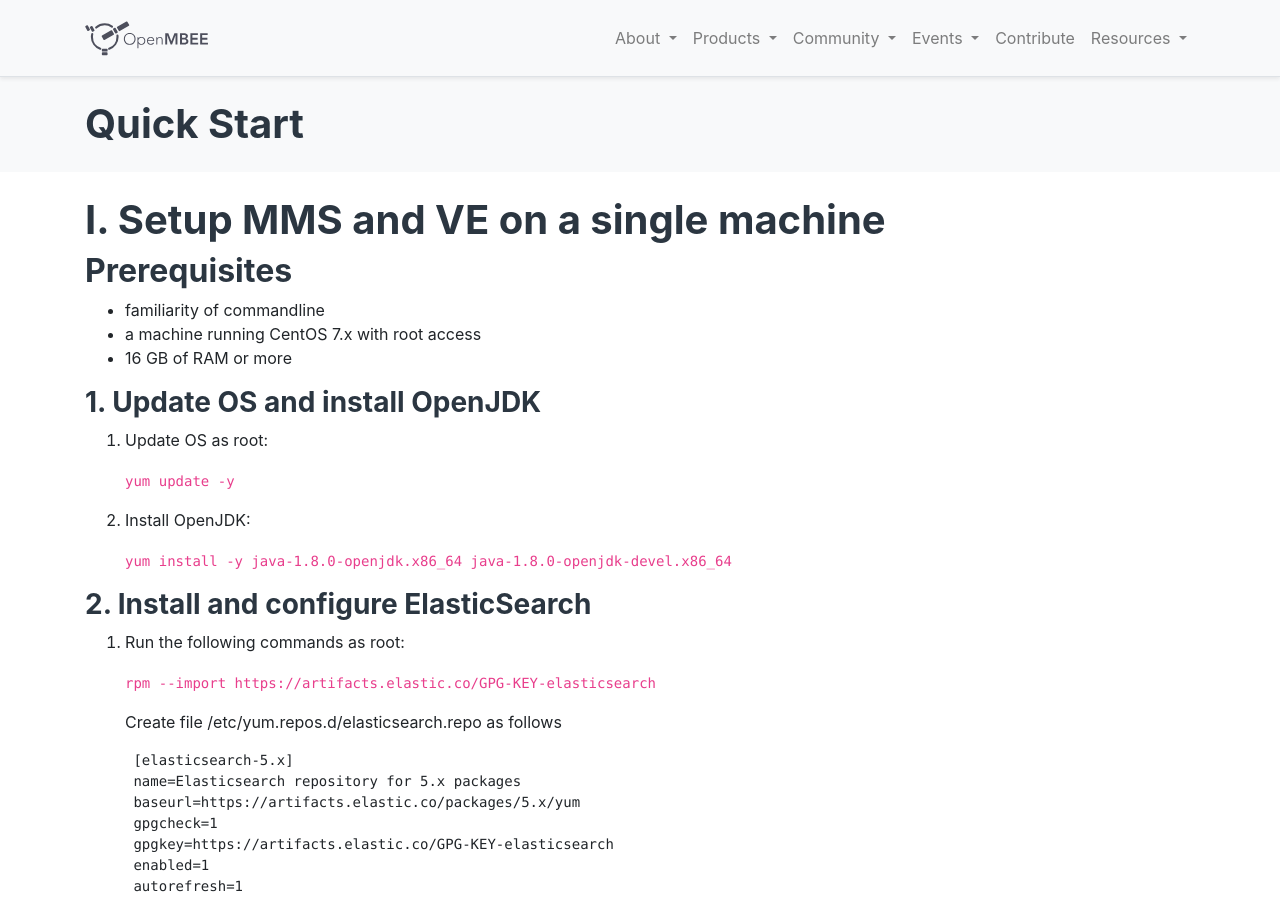
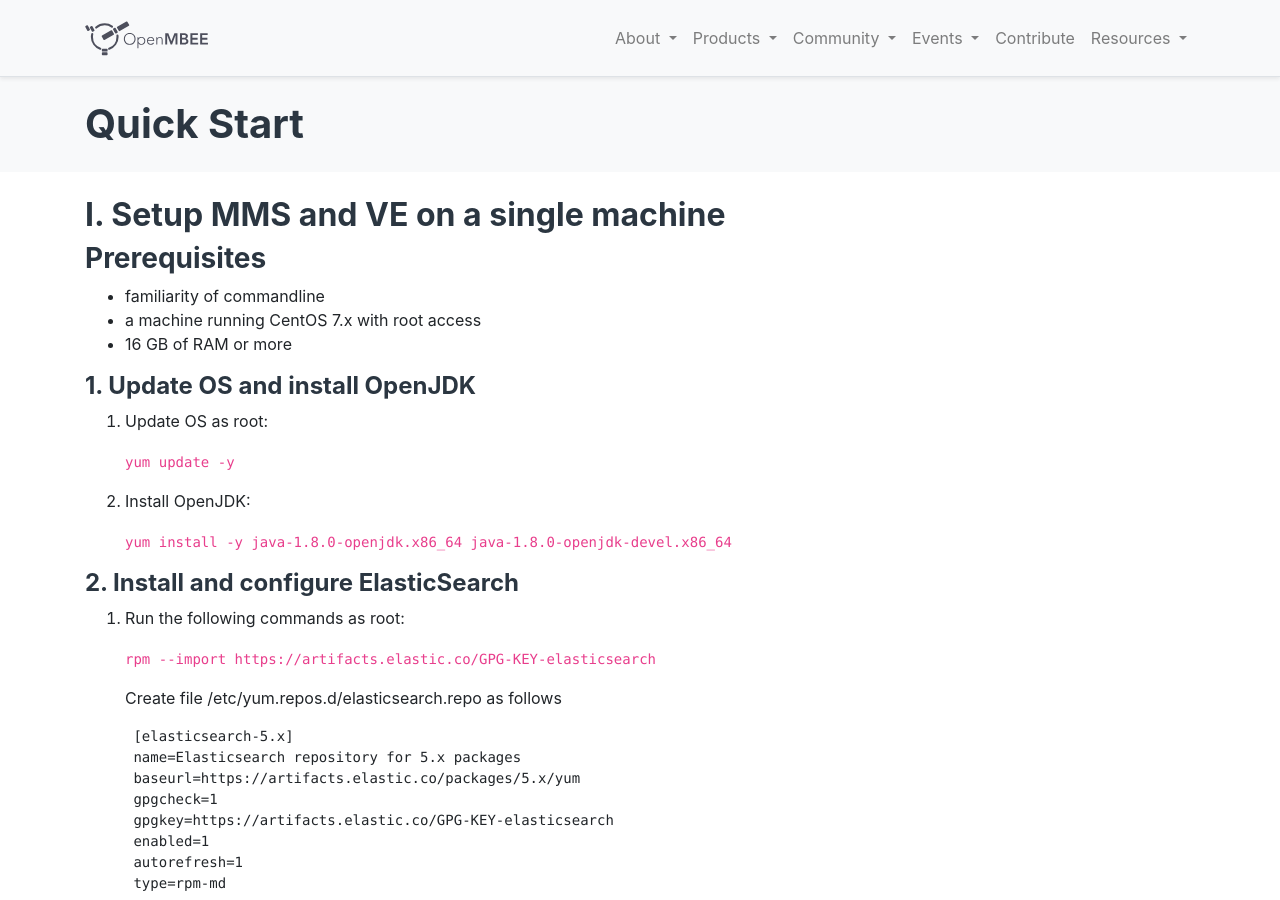
Before and after one commit to Open-MBEE/open-mbee.github.io, a Jekyll site: the page built from pages/products/quick-start.md, in a window 1280 px wide and 900 px high. Built offline with Jekyll 4.4.1, drawn with Linux system fonts in a browser that asks for light colours.

Commit message:
make headings smaller

```diff
--- a/pages/products/quick-start.md
+++ b/pages/products/quick-start.md
@@ -4,15 +4,15 @@
 permalink: quick-start.html
 ---
 
-# I. Setup MMS and VE on a single machine
+## I. Setup MMS and VE on a single machine
 
-## Prerequisites
+### Prerequisites
 
 - familiarity of commandline
 - a machine running CentOS 7.x with root access
 - 16 GB of RAM or more
 
-### 1. Update OS and install OpenJDK
+#### 1. Update OS and install OpenJDK
 1. Update OS as root:
 
     `yum update -y`
@@ -21,7 +21,7 @@
 
     `yum install -y java-1.8.0-openjdk.x86_64 java-1.8.0-openjdk-devel.x86_64`
 
-### 2. Install and configure ElasticSearch
+#### 2. Install and configure ElasticSearch
 1. Run the following commands as root:
 
     `rpm --import https://artifacts.elastic.co/GPG-KEY-elasticsearch`
@@ -57,20 +57,20 @@
 
     `curl -XGET 'http://localhost:9200/_cluster/state?pretty'`
 
-### 3. Installing Alfresco on Tomcat
+#### 3. Installing Alfresco on Tomcat
 
 See: [Alfresco Documentation on Installation](https://docs.alfresco.com/5.1/concepts/master-ch-install.html){:target="_blank"}
 * To use the simple installer, get the installer from [here](https://community.alfresco.com/docs/DOC-6296-community-file-list-201605-ga/){:target="_blank"}
 * The alfresco installer will handle all configurations that need to be set via command prompts, which simplifies installation.
 
-### 4. Configure Postgresql
+#### 4. Configure Postgresql
 * Use the full path for psql
 * Connect to the PostgreSQL server and:
     * Create a `mms` user (will be referenced by pg.user in `mms.properties` file) with role of `CREATEDB`
        * Ensure you set a password (will be referenced by pg.pass)
     * Create a `mms` database (will be referenced by pg.name)
 
-### 5. Upload Schemas for ElasticSearch and Postgres
+#### 5. Upload Schemas for ElasticSearch and Postgres
 1. download [mapping_template.json](https://raw.githubusercontent.com/Open-MBEE/mms/develop/mms-ent/repo-amp/src/main/resources/mapping_template.json){:target="_blank"}, [mms_mappings.sh](https://raw.githubusercontent.com/Open-MBEE/mms/develop/mms-ent/repo-amp/src/main/resources/mms_mappings.sh){:target="_blank"} and [mms.sql](https://raw.githubusercontent.com/Open-MBEE/mms/develop/mms-ent/repo-amp/src/main/resources/mms.sql){:target="_blank"} and save all to the same directory
 1.  Run `mms_mappings.sh`
 
@@ -80,7 +80,7 @@
 
     `psql -h localhost -p 5432 -U mms -d mms -v schema=public < mms.sql`
 
-### 6. Install ActiveMQ (Optional, only used for VE realtime updates)
+#### 6. Install ActiveMQ (Optional, only used for VE realtime updates)
 1. Get activemq binaries:
 
     `wget http://www.us.apache.org/dist/activemq/5.12.1/apache-activemq-5.12.1-bin.tar.gz`
@@ -101,7 +101,7 @@
 
 1. You may want to run activemq as a service.
 
-### 7. Installing MMS
+#### 7. Installing MMS
 1. Grab the latest [mms-amp](https://github.com/Open-MBEE/mms/releases/download/3.4.2/mms-amp-3.4.2.amp){:target="_blank"} and [mms-share-amp](https://github.com/Open-MBEE/mms/releases/download/3.4.2/mms-share-amp-3.4.2.amp){:target="_blank"} from the [github release page](https://github.com/Open-MBEE/mms/releases){:target="_blank"}:
 
 1. Change to the tomcat webapps directory, where alfresco.war and share.war is located, then do
@@ -114,14 +114,14 @@
 
     * app.user and app.pass should be set to the alfresco admin user that you set up
 
-### 8. Install VE
+#### 8. Install VE
 1. Get the latest VE release [zip](https://github.com/Open-MBEE/ve/releases/download/3.6.1/ve-3.6.1.zip){:target="_blank"} from [github release page](https://github.com/Open-MBEE/ve/releases){:target="_blank"}
 
 1. unzip the release into the tomcat alfresco webapp directory as a folder called `ve`
 
     `$TOMCAT_HOME/webapps/alfresco/ve/**`
 
-### 9. Start tomcat
+#### 9. Start tomcat
 
 `systemctl start alfresco`
 
@@ -129,4 +129,4 @@
 
 The ve login url would be [http://localhost:8080/alfresco/ve/mms.html](http://localhost:8080/alfresco/ve/mms.html){:target="_blank"}
 
-# II. Get Magicdraw and MDK
+## II. Get Magicdraw and MDK
```
